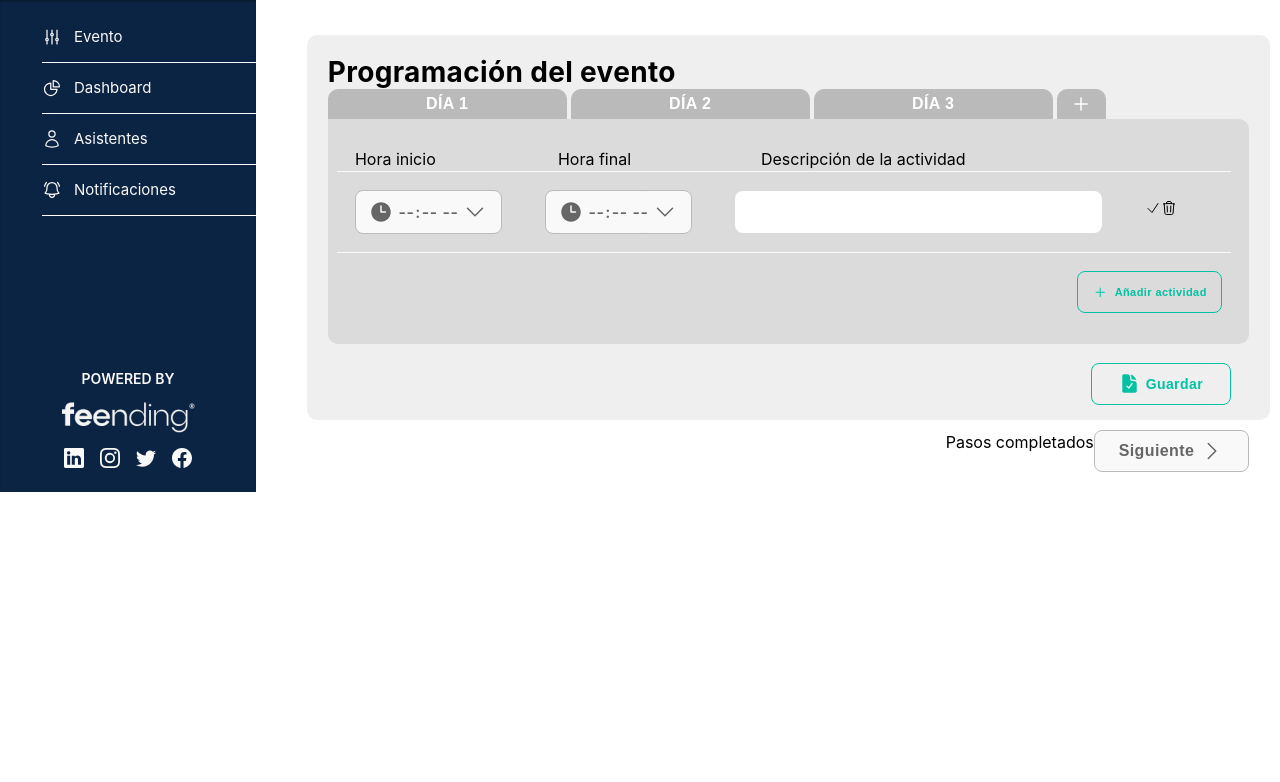
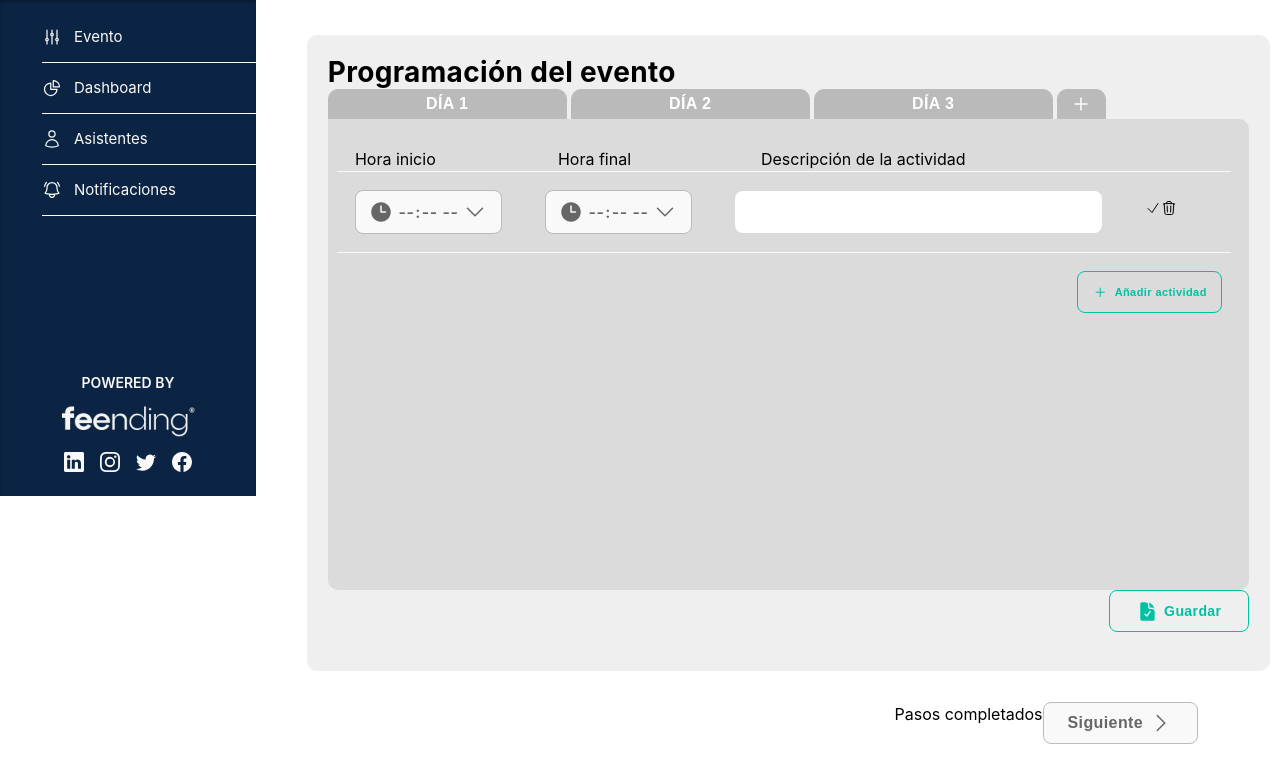
Before and after one commit to amsiceza/TBridge-Feending-Project, a React (Vite) app: page /katform in a window 1280 px wide. Shown: the top 782 px of the page. Built offline with nearby package versions, Linux system fonts and the light colour scheme; a web font is replaced by a local one.

Commit message:
Activity form in prog

```diff
--- a/src/KatForm/KatForm.jsx
+++ b/src/KatForm/KatForm.jsx
@@ -105,7 +105,7 @@ const KatForm = () => {
 
 
   return (
-    <div className='container'>
+    <div>
 
            <div className="main-background">
 <h3>Programación del evento</h3>
--- a/src/KatForm/KatForm.scss
+++ b/src/KatForm/KatForm.scss
@@ -12,7 +12,7 @@
 
 .main-background {
 width: 90%;
-height: 70%;
+height: 120%;
 border-radius: 10px;
 margin-left: 5%;
 margin-right: 5%;
@@ -29,7 +29,7 @@ flex-direction: column;
 align-content: flex-start;
 align-items:flex-start;
 width: 98%;
-height: 60%;
+height: 76%;
 overflow-y: scroll;
 // // overflow-x: none;
 background-color: $white-gray;
@@ -102,13 +102,16 @@ flex-grow: 0;
 
 .savebutton-div {
   // width: 100%;
-  padding: 2%;
   display: flex;
   justify-content: flex-end;
+  margin-top: auto;
 }
 
 .nextbutton-div {
   width: 90%;
   display: flex;
   justify-content: flex-end;
+  padding: 2%;
+  margin-top: 1%;
+
 }
```
